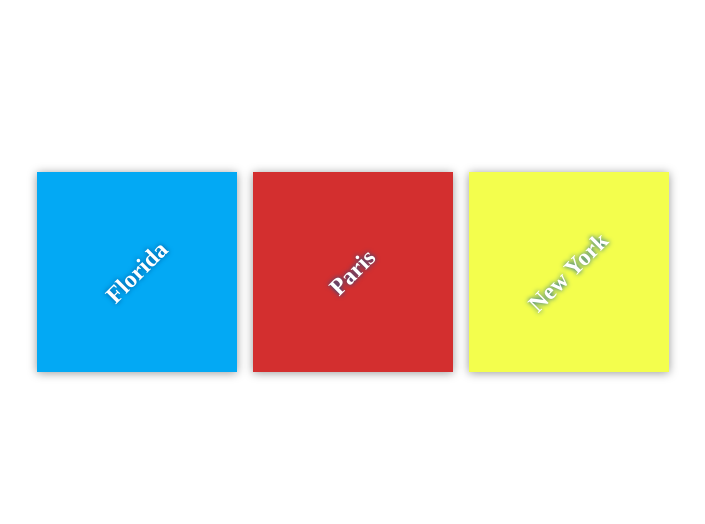
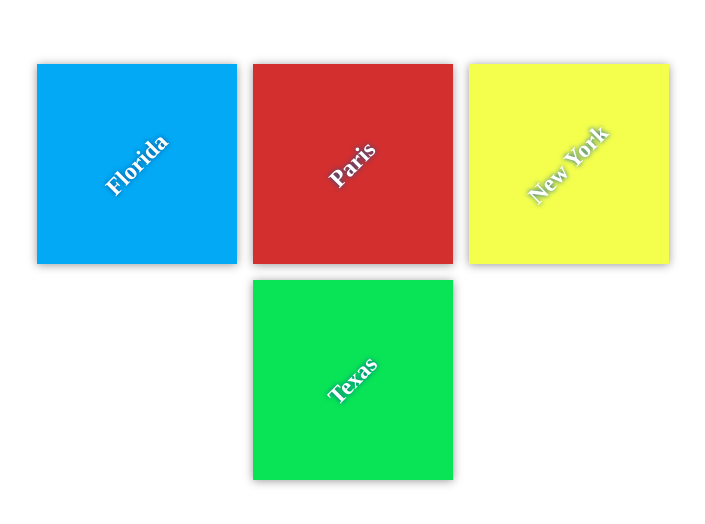
Before and after one commit to jcooper2025/my-travel-plans, a plain HTML site: page index.html in a window 1280 px wide. Shown: the part 128-652 px from the top of the page, without its empty margins (287-992 px from the left). Drawn offline with Linux system fonts and the light colour scheme.

Commit message:
Adding Texas to destinations

```diff
--- a/css/app.css
+++ b/css/app.css
@@ -62,3 +62,7 @@ h2 {
 #newyork {
     background-color: #f3fe4d;
 }
+
+#texas {
+    background-color: #08e455;
+}
--- a/index.html
+++ b/index.html
@@ -22,6 +22,13 @@
                 <h2>New York</h2>
             </div>
         </div>
+
+        <div class="destination-container">
+            <div class="destination" id="texas">
+                <h2>Texas</h2>
+            </div>
+        </div>
+
     </div>
 
 </body>
```
